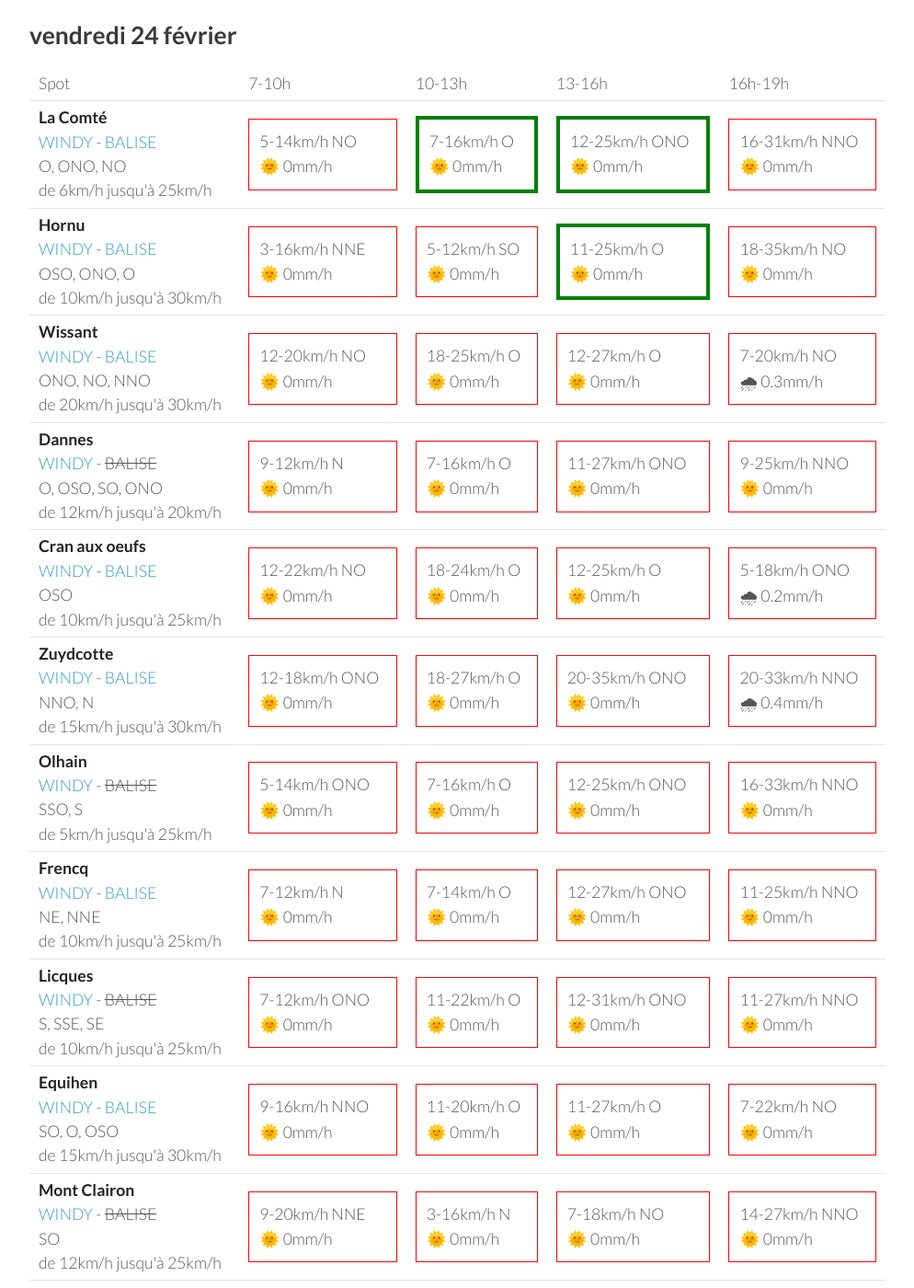
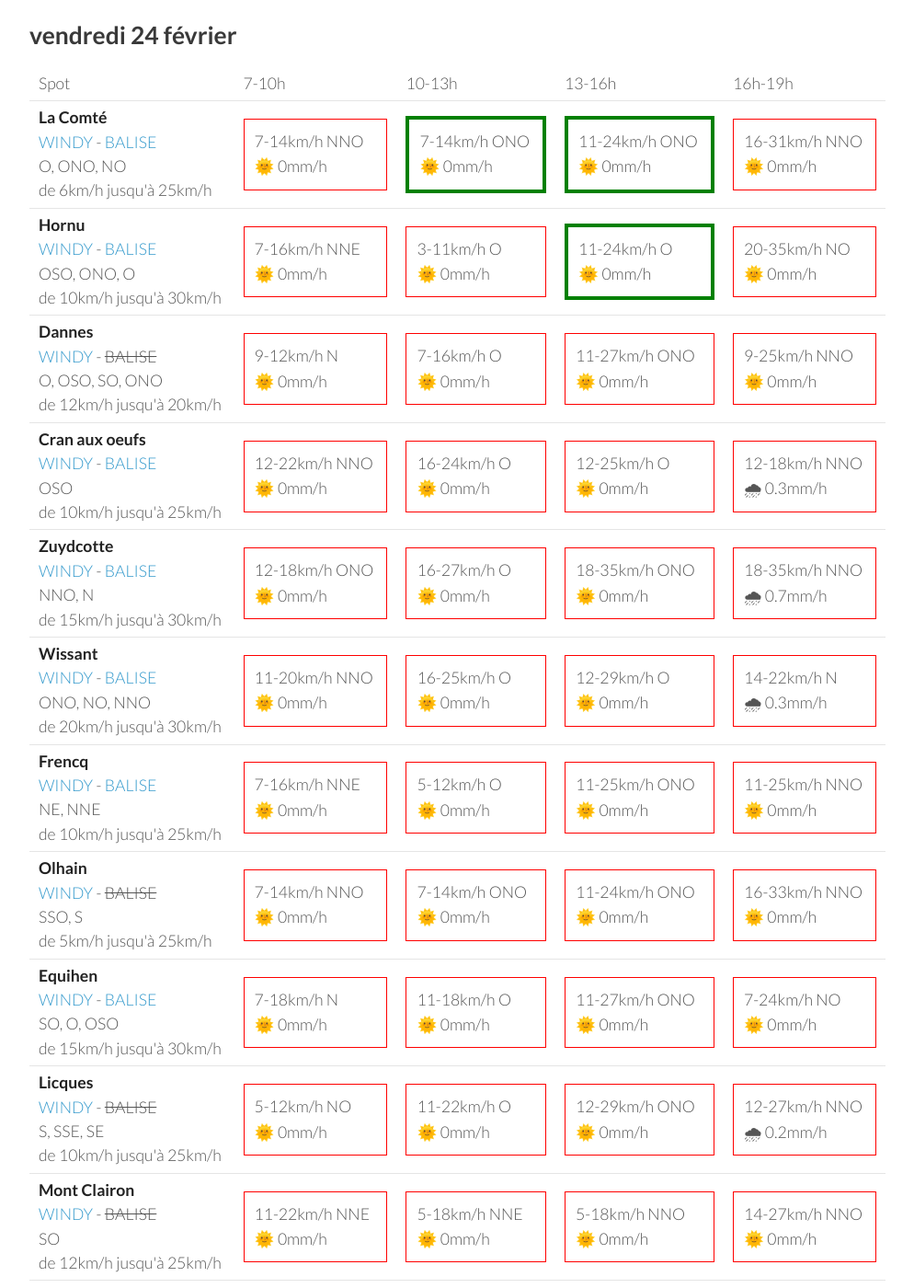
Before and after one commit to parapente-dans-le-nord/parapente-dans-le-nord.github.io, a Jekyll site: the page built from all.markdown, in a window 1280 px wide and 1400 px high, scrolled down 3074 px. Shown: the whole window at 92% size, without its empty margins (26-1020 px from the left). Built offline with Jekyll 4.4.1, drawn with Linux system fonts in a browser that asks for light colours; some of the changed text lies outside the part shown.

Commit message:
update index.markdown

```diff
--- a/all.markdown
+++ b/all.markdown
@@ -265,9 +265,9 @@ page mise à jour le mercredi 22 février 13:03
 <tr>
         <td><strong>La Comté</strong><br><a href="https://windy.com/50.426/2.500?50.025,2.499,8">WINDY</a> - <span class=""><a href="https://balisemeteo.com/balise.php?idBalise=">BALISE</a> </span><br> <span class="vent-favorable">O, ONO, NO</span><br><span class="force-vent">de 6km/h jusqu'à 25km/h</span> </td>
 
-            <td><div class="not-flyable"><p>5-14km/h NO</p><p>🌞 0mm/h</p></div></td>
-            <td><div class="flyable"><p>7-16km/h O</p><p>🌞 0mm/h</p></div></td>
-            <td><div class="flyable"><p>12-25km/h ONO</p><p>🌞 0mm/h</p></div></td>
+            <td><div class="not-flyable"><p>7-14km/h NNO</p><p>🌞 0mm/h</p></div></td>
+            <td><div class="flyable"><p>7-14km/h ONO</p><p>🌞 0mm/h</p></div></td>
+            <td><div class="flyable"><p>11-24km/h ONO</p><p>🌞 0mm/h</p></div></td>
             <td><div class="not-flyable"><p>16-31km/h NNO</p><p>🌞 0mm/h</p></div></td>
 
 
@@ -275,20 +275,10 @@ page mise à jour le mercredi 22 février 13:03
 <tr>
         <td><strong>Hornu</strong><br><a href="https://windy.com/50.424/3.819?50.024,3.818,8,m:e3daghw">WINDY</a> - <span class=""><a href="https://balisemeteo.com/balise_histo.php?idBalise=5040">BALISE</a> </span><br> <span class="vent-favorable">OSO, ONO, O</span><br><span class="force-vent">de 10km/h jusqu'à 30km/h</span> </td>
 
-            <td><div class="not-flyable"><p>3-16km/h NNE</p><p>🌞 0mm/h</p></div></td>
-            <td><div class="not-flyable"><p>5-12km/h SO</p><p>🌞 0mm/h</p></div></td>
-            <td><div class="flyable"><p>11-25km/h O</p><p>🌞 0mm/h</p></div></td>
-            <td><div class="not-flyable"><p>18-35km/h NO</p><p>🌞 0mm/h</p></div></td>
-
-
-    </tr>
-<tr>
-        <td><strong>Wissant</strong><br><a href="https://windy.com/50.885/1.653?50.488,1.653,8,m:e3XagdU">WINDY</a> - <span class=""><a href="https://balisemeteo.com/balise_histo.php?idBalise=159">BALISE</a> </span><br> <span class="vent-favorable">ONO, NO, NNO</span><br><span class="force-vent">de 20km/h jusqu'à 30km/h</span> </td>
-
-            <td><div class="not-flyable"><p>12-20km/h NO</p><p>🌞 0mm/h</p></div></td>
-            <td><div class="not-flyable"><p>18-25km/h O</p><p>🌞 0mm/h</p></div></td>
-            <td><div class="not-flyable"><p>12-27km/h O</p><p>🌞 0mm/h</p></div></td>
-            <td><div class="not-flyable"><p>7-20km/h NO</p><p>🌧 0.3mm/h</p></div></td>
+            <td><div class="not-flyable"><p>7-16km/h NNE</p><p>🌞 0mm/h</p></div></td>
+            <td><div class="not-flyable"><p>3-11km/h O</p><p>🌞 0mm/h</p></div></td>
+            <td><div class="flyable"><p>11-24km/h O</p><p>🌞 0mm/h</p></div></td>
+            <td><div class="not-flyable"><p>20-35km/h NO</p><p>🌞 0mm/h</p></div></td>
 
 
     </tr>
@@ -305,10 +295,10 @@ page mise à jour le mercredi 22 février 13:03
 <tr>
         <td><strong>Cran aux oeufs</strong><br><a href="https://windy.com/50.847/1.584?50.451,1.582,8,m:e3TagdN">WINDY</a> - <span class=""><a href="https://www.meteociel.fr/temps-reel/obs_villes.php?code2=7004">BALISE</a> </span><br> <span class="vent-favorable">OSO</span><br><span class="force-vent">de 10km/h jusqu'à 25km/h</span> </td>
 
-            <td><div class="not-flyable"><p>12-22km/h NO</p><p>🌞 0mm/h</p></div></td>
-            <td><div class="not-flyable"><p>18-24km/h O</p><p>🌞 0mm/h</p></div></td>
+            <td><div class="not-flyable"><p>12-22km/h NNO</p><p>🌞 0mm/h</p></div></td>
+            <td><div class="not-flyable"><p>16-24km/h O</p><p>🌞 0mm/h</p></div></td>
             <td><div class="not-flyable"><p>12-25km/h O</p><p>🌞 0mm/h</p></div></td>
-            <td><div class="not-flyable"><p>5-18km/h ONO</p><p>🌧 0.2mm/h</p></div></td>
+            <td><div class="not-flyable"><p>12-18km/h NNO</p><p>🌧 0.3mm/h</p></div></td>
 
 
     </tr>
@@ -316,58 +306,68 @@ page mise à jour le mercredi 22 février 13:03
         <td><strong>Zuydcotte</strong><br><a href="https://windy.com/51.064/2.491?50.669,2.488,8,m:e4hagfk">WINDY</a> - <span class=""><a href="https://www.allosurf.net/meteo/live/dunkerque-station-meteo-lfak-8329.html">BALISE</a> </span><br> <span class="vent-favorable">NNO, N</span><br><span class="force-vent">de 15km/h jusqu'à 30km/h</span> </td>
 
             <td><div class="not-flyable"><p>12-18km/h ONO</p><p>🌞 0mm/h</p></div></td>
-            <td><div class="not-flyable"><p>18-27km/h O</p><p>🌞 0mm/h</p></div></td>
-            <td><div class="not-flyable"><p>20-35km/h ONO</p><p>🌞 0mm/h</p></div></td>
-            <td><div class="not-flyable"><p>20-33km/h NNO</p><p>🌧 0.4mm/h</p></div></td>
+            <td><div class="not-flyable"><p>16-27km/h O</p><p>🌞 0mm/h</p></div></td>
+            <td><div class="not-flyable"><p>18-35km/h ONO</p><p>🌞 0mm/h</p></div></td>
+            <td><div class="not-flyable"><p>18-35km/h NNO</p><p>🌧 0.7mm/h</p></div></td>
+
+
+    </tr>
+<tr>
+        <td><strong>Wissant</strong><br><a href="https://windy.com/50.885/1.653?50.488,1.653,8,m:e3XagdU">WINDY</a> - <span class=""><a href="https://balisemeteo.com/balise_histo.php?idBalise=159">BALISE</a> </span><br> <span class="vent-favorable">ONO, NO, NNO</span><br><span class="force-vent">de 20km/h jusqu'à 30km/h</span> </td>
+
+            <td><div class="not-flyable"><p>11-20km/h NNO</p><p>🌞 0mm/h</p></div></td>
+            <td><div class="not-flyable"><p>16-25km/h O</p><p>🌞 0mm/h</p></div></td>
+            <td><div class="not-flyable"><p>12-29km/h O</p><p>🌞 0mm/h</p></div></td>
+            <td><div class="not-flyable"><p>14-22km/h N</p><p>🌧 0.3mm/h</p></div></td>
+
+
+    </tr>
+<tr>
+        <td><strong>Frencq</strong><br><a href="https://windy.com/50.559/1.669?50.159,1.670,8,m:e3qagdV">WINDY</a> - <span class=""><a href="https://balisemeteo.com/balise_histo.php?idBalise=159">BALISE</a> </span><br> <span class="vent-favorable">NE, NNE</span><br><span class="force-vent">de 10km/h jusqu'à 25km/h</span> </td>
+
+            <td><div class="not-flyable"><p>7-16km/h NNE</p><p>🌞 0mm/h</p></div></td>
+            <td><div class="not-flyable"><p>5-12km/h O</p><p>🌞 0mm/h</p></div></td>
+            <td><div class="not-flyable"><p>11-25km/h ONO</p><p>🌞 0mm/h</p></div></td>
+            <td><div class="not-flyable"><p>11-25km/h NNO</p><p>🌞 0mm/h</p></div></td>
 
 
     </tr>
 <tr>
         <td><strong>Olhain</strong><br><a href="https://windy.com/50.434/2.586?50.031,2.587,8,m:e3eagft">WINDY</a> - <span class="no-balise"> BALISE </span><br> <span class="vent-favorable">SSO, S</span><br><span class="force-vent">de 5km/h jusqu'à 25km/h</span> </td>
 
-            <td><div class="not-flyable"><p>5-14km/h ONO</p><p>🌞 0mm/h</p></div></td>
-            <td><div class="not-flyable"><p>7-16km/h O</p><p>🌞 0mm/h</p></div></td>
-            <td><div class="not-flyable"><p>12-25km/h ONO</p><p>🌞 0mm/h</p></div></td>
+            <td><div class="not-flyable"><p>7-14km/h NNO</p><p>🌞 0mm/h</p></div></td>
+            <td><div class="not-flyable"><p>7-14km/h ONO</p><p>🌞 0mm/h</p></div></td>
+            <td><div class="not-flyable"><p>11-24km/h ONO</p><p>🌞 0mm/h</p></div></td>
             <td><div class="not-flyable"><p>16-33km/h NNO</p><p>🌞 0mm/h</p></div></td>
 
 
     </tr>
 <tr>
-        <td><strong>Frencq</strong><br><a href="https://windy.com/50.559/1.669?50.159,1.670,8,m:e3qagdV">WINDY</a> - <span class=""><a href="https://balisemeteo.com/balise_histo.php?idBalise=159">BALISE</a> </span><br> <span class="vent-favorable">NE, NNE</span><br><span class="force-vent">de 10km/h jusqu'à 25km/h</span> </td>
+        <td><strong>Equihen</strong><br><a href="https://windy.com/50.679/1.572?50.279,1.571,8,m:e3CagdM">WINDY</a> - <span class=""><a href="https://balisemeteo.com/balise_histo.php?idBalise=159">BALISE</a> </span><br> <span class="vent-favorable">SO, O, OSO</span><br><span class="force-vent">de 15km/h jusqu'à 30km/h</span> </td>
 
-            <td><div class="not-flyable"><p>7-12km/h N</p><p>🌞 0mm/h</p></div></td>
-            <td><div class="not-flyable"><p>7-14km/h O</p><p>🌞 0mm/h</p></div></td>
-            <td><div class="not-flyable"><p>12-27km/h ONO</p><p>🌞 0mm/h</p></div></td>
-            <td><div class="not-flyable"><p>11-25km/h NNO</p><p>🌞 0mm/h</p></div></td>
+            <td><div class="not-flyable"><p>7-18km/h N</p><p>🌞 0mm/h</p></div></td>
+            <td><div class="not-flyable"><p>11-18km/h O</p><p>🌞 0mm/h</p></div></td>
+            <td><div class="not-flyable"><p>11-27km/h ONO</p><p>🌞 0mm/h</p></div></td>
+            <td><div class="not-flyable"><p>7-24km/h NO</p><p>🌞 0mm/h</p></div></td>
 
 
     </tr>
 <tr>
         <td><strong>Licques</strong><br><a href="https://windy.com/50.786/1.936?50.388,1.934,8">WINDY</a> - <span class="no-balise"> BALISE </span><br> <span class="vent-favorable">S, SSE, SE</span><br><span class="force-vent">de 10km/h jusqu'à 25km/h</span> </td>
 
-            <td><div class="not-flyable"><p>7-12km/h ONO</p><p>🌞 0mm/h</p></div></td>
+            <td><div class="not-flyable"><p>5-12km/h NO</p><p>🌞 0mm/h</p></div></td>
             <td><div class="not-flyable"><p>11-22km/h O</p><p>🌞 0mm/h</p></div></td>
-            <td><div class="not-flyable"><p>12-31km/h ONO</p><p>🌞 0mm/h</p></div></td>
-            <td><div class="not-flyable"><p>11-27km/h NNO</p><p>🌞 0mm/h</p></div></td>
-
-
-    </tr>
-<tr>
-        <td><strong>Equihen</strong><br><a href="https://windy.com/50.679/1.572?50.279,1.571,8,m:e3CagdM">WINDY</a> - <span class=""><a href="https://balisemeteo.com/balise_histo.php?idBalise=159">BALISE</a> </span><br> <span class="vent-favorable">SO, O, OSO</span><br><span class="force-vent">de 15km/h jusqu'à 30km/h</span> </td>
-
-            <td><div class="not-flyable"><p>9-16km/h NNO</p><p>🌞 0mm/h</p></div></td>
-            <td><div class="not-flyable"><p>11-20km/h O</p><p>🌞 0mm/h</p></div></td>
-            <td><div class="not-flyable"><p>11-27km/h O</p><p>🌞 0mm/h</p></div></td>
-            <td><div class="not-flyable"><p>7-22km/h NO</p><p>🌞 0mm/h</p></div></td>
+            <td><div class="not-flyable"><p>12-29km/h ONO</p><p>🌞 0mm/h</p></div></td>
+            <td><div class="not-flyable"><p>12-27km/h NNO</p><p>🌧 0.2mm/h</p></div></td>
 
 
     </tr>
 <tr>
         <td><strong>Mont Clairon</strong><br><a href="https://windy.com/49.919/2.729?49.515,2.730,8,m:e2magfH">WINDY</a> - <span class="no-balise"> BALISE </span><br> <span class="vent-favorable">SO</span><br><span class="force-vent">de 12km/h jusqu'à 25km/h</span> </td>
 
-            <td><div class="not-flyable"><p>9-20km/h NNE</p><p>🌞 0mm/h</p></div></td>
-            <td><div class="not-flyable"><p>3-16km/h N</p><p>🌞 0mm/h</p></div></td>
-            <td><div class="not-flyable"><p>7-18km/h NO</p><p>🌞 0mm/h</p></div></td>
+            <td><div class="not-flyable"><p>11-22km/h NNE</p><p>🌞 0mm/h</p></div></td>
+            <td><div class="not-flyable"><p>5-18km/h NNE</p><p>🌞 0mm/h</p></div></td>
+            <td><div class="not-flyable"><p>5-18km/h NNO</p><p>🌞 0mm/h</p></div></td>
             <td><div class="not-flyable"><p>14-27km/h NNO</p><p>🌞 0mm/h</p></div></td>
 
 
@@ -391,19 +391,19 @@ page mise à jour le mercredi 22 février 13:03
 <tr>
         <td><strong>Frencq</strong><br><a href="https://windy.com/50.559/1.669?50.159,1.670,8,m:e3qagdV">WINDY</a> - <span class=""><a href="https://balisemeteo.com/balise_histo.php?idBalise=159">BALISE</a> </span><br> <span class="vent-favorable">NE, NNE</span><br><span class="force-vent">de 10km/h jusqu'à 25km/h</span> </td>
 
-            <td><div class="not-flyable"><p>16-31km/h N</p><p>🌞 0mm/h</p></div></td>
-            <td><div class="not-flyable"><p>20-37km/h NNE</p><p>🌞 0mm/h</p></div></td>
-            <td><div class="not-flyable"><p>25-50km/h NNE</p><p>🌞 0mm/h</p></div></td>
-            <td><div class="not-flyable"><p>25-51km/h NNE</p><p>🌞 0mm/h</p></div></td>
+            <td><div class="not-flyable"><p>14-25km/h N</p><p>🌞 0mm/h</p></div></td>
+            <td><div class="not-flyable"><p>16-33km/h N</p><p>🌞 0mm/h</p></div></td>
+            <td><div class="not-flyable"><p>24-48km/h NNE</p><p>🌞 0mm/h</p></div></td>
+            <td><div class="not-flyable"><p>22-46km/h NNE</p><p>🌞 0mm/h</p></div></td>
 
 
     </tr>
 <tr>
         <td><strong>Zuydcotte</strong><br><a href="https://windy.com/51.064/2.491?50.669,2.488,8,m:e4hagfk">WINDY</a> - <span class=""><a href="https://www.allosurf.net/meteo/live/dunkerque-station-meteo-lfak-8329.html">BALISE</a> </span><br> <span class="vent-favorable">NNO, N</span><br><span class="force-vent">de 15km/h jusqu'à 30km/h</span> </td>
 
-            <td><div class="not-flyable"><p>29-46km/h N</p><p>🌞 0mm/h</p></div></td>
-            <td><div class="not-flyable"><p>31-53km/h NNE</p><p>🌞 0mm/h</p></div></td>
-            <td><div class="not-flyable"><p>29-53km/h NNE</p><p>🌞 0mm/h</p></div></td>
+            <td><div class="not-flyable"><p>31-50km/h N</p><p>🌞 0mm/h</p></div></td>
+            <td><div class="not-flyable"><p>31-51km/h NNE</p><p>🌞 0mm/h</p></div></td>
+            <td><div class="not-flyable"><p>31-55km/h NNE</p><p>🌞 0mm/h</p></div></td>
             <td><div class="not-flyable"><p>29-53km/h NNE</p><p>🌧 0.2mm/h</p></div></td>
 
 
@@ -411,70 +411,70 @@ page mise à jour le mercredi 22 février 13:03
 <tr>
         <td><strong>Mont Clairon</strong><br><a href="https://windy.com/49.919/2.729?49.515,2.730,8,m:e2magfH">WINDY</a> - <span class="no-balise"> BALISE </span><br> <span class="vent-favorable">SO</span><br><span class="force-vent">de 12km/h jusqu'à 25km/h</span> </td>
 
-            <td><div class="not-flyable"><p>7-14km/h NO</p><p>🌞 0mm/h</p></div></td>
+            <td><div class="not-flyable"><p>9-14km/h NO</p><p>🌞 0mm/h</p></div></td>
             <td><div class="not-flyable"><p>12-25km/h N</p><p>🌞 0mm/h</p></div></td>
-            <td><div class="not-flyable"><p>22-40km/h NNE</p><p>🌞 0mm/h</p></div></td>
-            <td><div class="not-flyable"><p>22-42km/h NNE</p><p>🌞 0mm/h</p></div></td>
+            <td><div class="not-flyable"><p>20-40km/h NNE</p><p>🌧 0.2mm/h</p></div></td>
+            <td><div class="not-flyable"><p>20-38km/h NNE</p><p>🌞 0mm/h</p></div></td>
+
+
+    </tr>
+<tr>
+        <td><strong>Olhain</strong><br><a href="https://windy.com/50.434/2.586?50.031,2.587,8,m:e3eagft">WINDY</a> - <span class="no-balise"> BALISE </span><br> <span class="vent-favorable">SSO, S</span><br><span class="force-vent">de 5km/h jusqu'à 25km/h</span> </td>
+
+            <td><div class="not-flyable"><p>9-16km/h NNO</p><p>🌞 0mm/h</p></div></td>
+            <td><div class="not-flyable"><p>14-29km/h N</p><p>🌞 0mm/h</p></div></td>
+            <td><div class="not-flyable"><p>24-44km/h NNE</p><p>🌞 0mm/h</p></div></td>
+            <td><div class="not-flyable"><p>24-44km/h NNE</p><p>🌞 0mm/h</p></div></td>
 
 
     </tr>
 <tr>
         <td><strong>La Comté</strong><br><a href="https://windy.com/50.426/2.500?50.025,2.499,8">WINDY</a> - <span class=""><a href="https://balisemeteo.com/balise.php?idBalise=">BALISE</a> </span><br> <span class="vent-favorable">O, ONO, NO</span><br><span class="force-vent">de 6km/h jusqu'à 25km/h</span> </td>
 
-            <td><div class="not-flyable"><p>12-24km/h N</p><p>🌞 0mm/h</p></div></td>
-            <td><div class="not-flyable"><p>16-31km/h N</p><p>🌞 0mm/h</p></div></td>
-            <td><div class="not-flyable"><p>24-44km/h NNE</p><p>🌧 0.2mm/h</p></div></td>
-            <td><div class="not-flyable"><p>25-48km/h NNE</p><p>🌞 0mm/h</p></div></td>
-
-
-    </tr>
-<tr>
-        <td><strong>Olhain</strong><br><a href="https://windy.com/50.434/2.586?50.031,2.587,8,m:e3eagft">WINDY</a> - <span class="no-balise"> BALISE </span><br> <span class="vent-favorable">SSO, S</span><br><span class="force-vent">de 5km/h jusqu'à 25km/h</span> </td>
-
-            <td><div class="not-flyable"><p>11-22km/h N</p><p>🌞 0mm/h</p></div></td>
-            <td><div class="not-flyable"><p>16-31km/h N</p><p>🌞 0mm/h</p></div></td>
-            <td><div class="not-flyable"><p>24-44km/h NNE</p><p>🌧 0.3mm/h</p></div></td>
-            <td><div class="not-flyable"><p>24-46km/h NNE</p><p>🌞 0mm/h</p></div></td>
+            <td><div class="not-flyable"><p>11-18km/h NNO</p><p>🌧 0.2mm/h</p></div></td>
+            <td><div class="not-flyable"><p>14-29km/h N</p><p>🌞 0mm/h</p></div></td>
+            <td><div class="not-flyable"><p>24-44km/h NNE</p><p>🌞 0mm/h</p></div></td>
+            <td><div class="not-flyable"><p>22-44km/h NNE</p><p>🌞 0mm/h</p></div></td>
 
 
     </tr>
 <tr>
         <td><strong>Hornu</strong><br><a href="https://windy.com/50.424/3.819?50.024,3.818,8,m:e3daghw">WINDY</a> - <span class=""><a href="https://balisemeteo.com/balise_histo.php?idBalise=5040">BALISE</a> </span><br> <span class="vent-favorable">OSO, ONO, O</span><br><span class="force-vent">de 10km/h jusqu'à 30km/h</span> </td>
 
-            <td><div class="not-flyable"><p>9-16km/h NO</p><p>🌞 0mm/h</p></div></td>
-            <td><div class="not-flyable"><p>14-31km/h N</p><p>🌞 0mm/h</p></div></td>
-            <td><div class="not-flyable"><p>22-42km/h NNE</p><p>🌧 0.2mm/h</p></div></td>
-            <td><div class="not-flyable"><p>22-44km/h N</p><p>🌞 0mm/h</p></div></td>
+            <td><div class="not-flyable"><p>7-14km/h NO</p><p>🌞 0mm/h</p></div></td>
+            <td><div class="not-flyable"><p>16-31km/h N</p><p>🌞 0mm/h</p></div></td>
+            <td><div class="not-flyable"><p>24-42km/h N</p><p>🌧 0.2mm/h</p></div></td>
+            <td><div class="not-flyable"><p>22-42km/h NNE</p><p>🌞 0mm/h</p></div></td>
 
 
     </tr>
 <tr>
         <td><strong>Equihen</strong><br><a href="https://windy.com/50.679/1.572?50.279,1.571,8,m:e3CagdM">WINDY</a> - <span class=""><a href="https://balisemeteo.com/balise_histo.php?idBalise=159">BALISE</a> </span><br> <span class="vent-favorable">SO, O, OSO</span><br><span class="force-vent">de 15km/h jusqu'à 30km/h</span> </td>
 
-            <td><div class="not-flyable"><p>27-44km/h NNE</p><p>🌞 0mm/h</p></div></td>
-            <td><div class="not-flyable"><p>29-50km/h NNE</p><p>🌞 0mm/h</p></div></td>
-            <td><div class="not-flyable"><p>31-55km/h NNE</p><p>🌞 0mm/h</p></div></td>
-            <td><div class="not-flyable"><p>31-57km/h NNE</p><p>🌞 0mm/h</p></div></td>
+            <td><div class="not-flyable"><p>24-40km/h NNE</p><p>🌞 0mm/h</p></div></td>
+            <td><div class="not-flyable"><p>27-46km/h NNE</p><p>🌞 0mm/h</p></div></td>
+            <td><div class="not-flyable"><p>29-55km/h NNE</p><p>🌞 0mm/h</p></div></td>
+            <td><div class="not-flyable"><p>31-53km/h NNE</p><p>🌧 0.2mm/h</p></div></td>
 
 
     </tr>
 <tr>
         <td><strong>Wissant</strong><br><a href="https://windy.com/50.885/1.653?50.488,1.653,8,m:e3XagdU">WINDY</a> - <span class=""><a href="https://balisemeteo.com/balise_histo.php?idBalise=159">BALISE</a> </span><br> <span class="vent-favorable">ONO, NO, NNO</span><br><span class="force-vent">de 20km/h jusqu'à 30km/h</span> </td>
 
-            <td><div class="not-flyable"><p>33-48km/h NNE</p><p>🌞 0mm/h</p></div></td>
-            <td><div class="not-flyable"><p>37-51km/h NNE</p><p>🌞 0mm/h</p></div></td>
-            <td><div class="not-flyable"><p>35-55km/h NNE</p><p>🌞 0mm/h</p></div></td>
-            <td><div class="not-flyable"><p>37-59km/h NNE</p><p>🌞 0mm/h</p></div></td>
+            <td><div class="not-flyable"><p>31-46km/h NNE</p><p>🌞 0mm/h</p></div></td>
+            <td><div class="not-flyable"><p>35-50km/h NNE</p><p>🌞 0mm/h</p></div></td>
+            <td><div class="not-flyable"><p>35-53km/h NNE</p><p>🌞 0mm/h</p></div></td>
+            <td><div class="not-flyable"><p>35-53km/h NNE</p><p>🌞 0mm/h</p></div></td>
 
 
     </tr>
 <tr>
         <td><strong>Cran aux oeufs</strong><br><a href="https://windy.com/50.847/1.584?50.451,1.582,8,m:e3TagdN">WINDY</a> - <span class=""><a href="https://www.meteociel.fr/temps-reel/obs_villes.php?code2=7004">BALISE</a> </span><br> <span class="vent-favorable">OSO</span><br><span class="force-vent">de 10km/h jusqu'à 25km/h</span> </td>
 
-            <td><div class="not-flyable"><p>37-48km/h NNE</p><p>🌞 0mm/h</p></div></td>
-            <td><div class="not-flyable"><p>38-50km/h NNE</p><p>🌞 0mm/h</p></div></td>
-            <td><div class="not-flyable"><p>38-51km/h NNE</p><p>🌞 0mm/h</p></div></td>
-            <td><div class="not-flyable"><p>38-55km/h NNE</p><p>🌞 0mm/h</p></div></td>
+            <td><div class="not-flyable"><p>35-46km/h NNE</p><p>🌞 0mm/h</p></div></td>
+            <td><div class="not-flyable"><p>35-48km/h NNE</p><p>🌞 0mm/h</p></div></td>
+            <td><div class="not-flyable"><p>35-51km/h NNE</p><p>🌞 0mm/h</p></div></td>
+            <td><div class="not-flyable"><p>37-51km/h NNE</p><p>🌞 0mm/h</p></div></td>
 
 
     </tr>
@@ -491,10 +491,10 @@ page mise à jour le mercredi 22 février 13:03
 <tr>
         <td><strong>Licques</strong><br><a href="https://windy.com/50.786/1.936?50.388,1.934,8">WINDY</a> - <span class="no-balise"> BALISE </span><br> <span class="vent-favorable">S, SSE, SE</span><br><span class="force-vent">de 10km/h jusqu'à 25km/h</span> </td>
 
-            <td><div class="not-flyable"><p>18-37km/h N</p><p>🌞 0mm/h</p></div></td>
-            <td><div class="not-flyable"><p>24-44km/h NNE</p><p>🌞 0mm/h</p></div></td>
-            <td><div class="not-flyable"><p>25-50km/h NNE</p><p>🌧 0.2mm/h</p></div></td>
-            <td><div class="not-flyable"><p>25-53km/h NNE</p><p>🌧 0.2mm/h</p></div></td>
+            <td><div class="not-flyable"><p>20-37km/h N</p><p>🌞 0mm/h</p></div></td>
+            <td><div class="not-flyable"><p>20-37km/h NNE</p><p>🌧 0.3mm/h</p></div></td>
+            <td><div class="not-flyable"><p>25-48km/h NNE</p><p>🌧 0.2mm/h</p></div></td>
+            <td><div class="not-flyable"><p>24-50km/h NNE</p><p>🌧 0.2mm/h</p></div></td>
 
 
     </tr>
```
Also changed, not shown: other parts of all.markdown (+1 -1 lines), index.markdown (+8 -8 lines).
